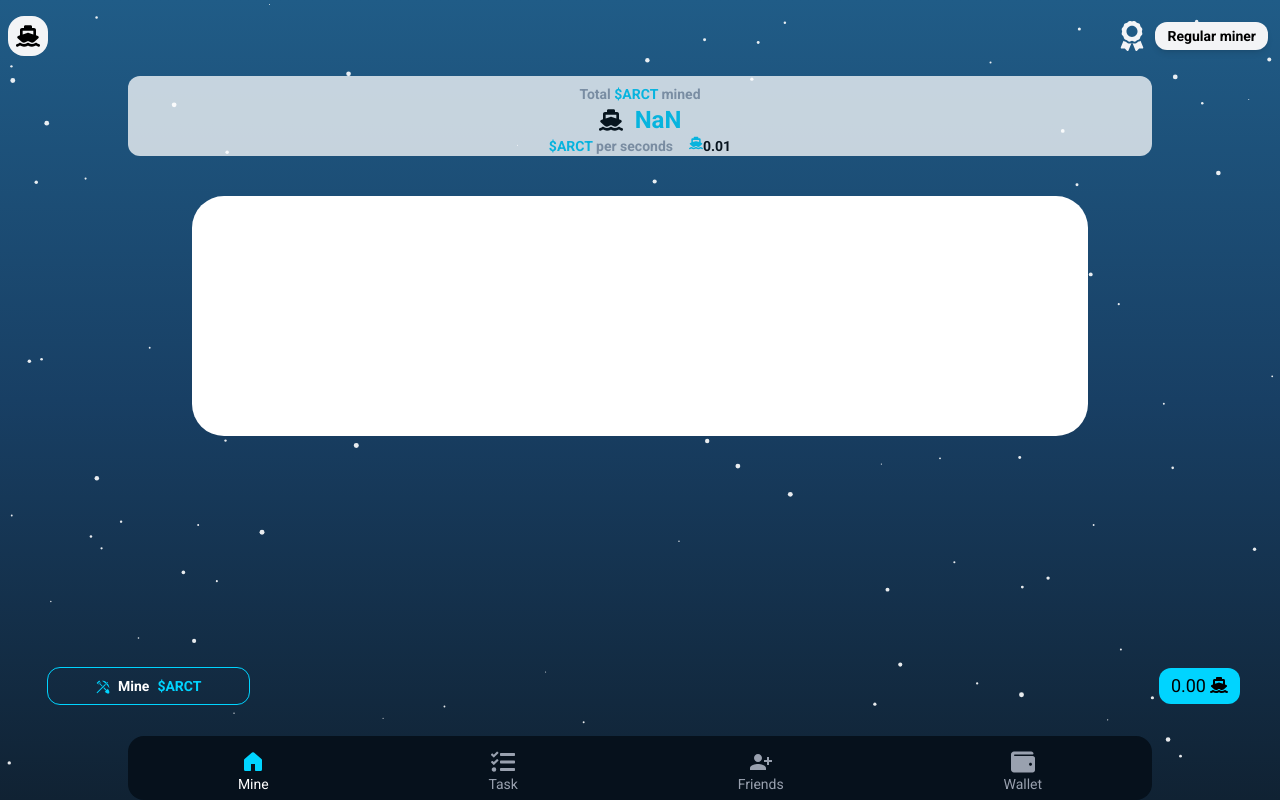
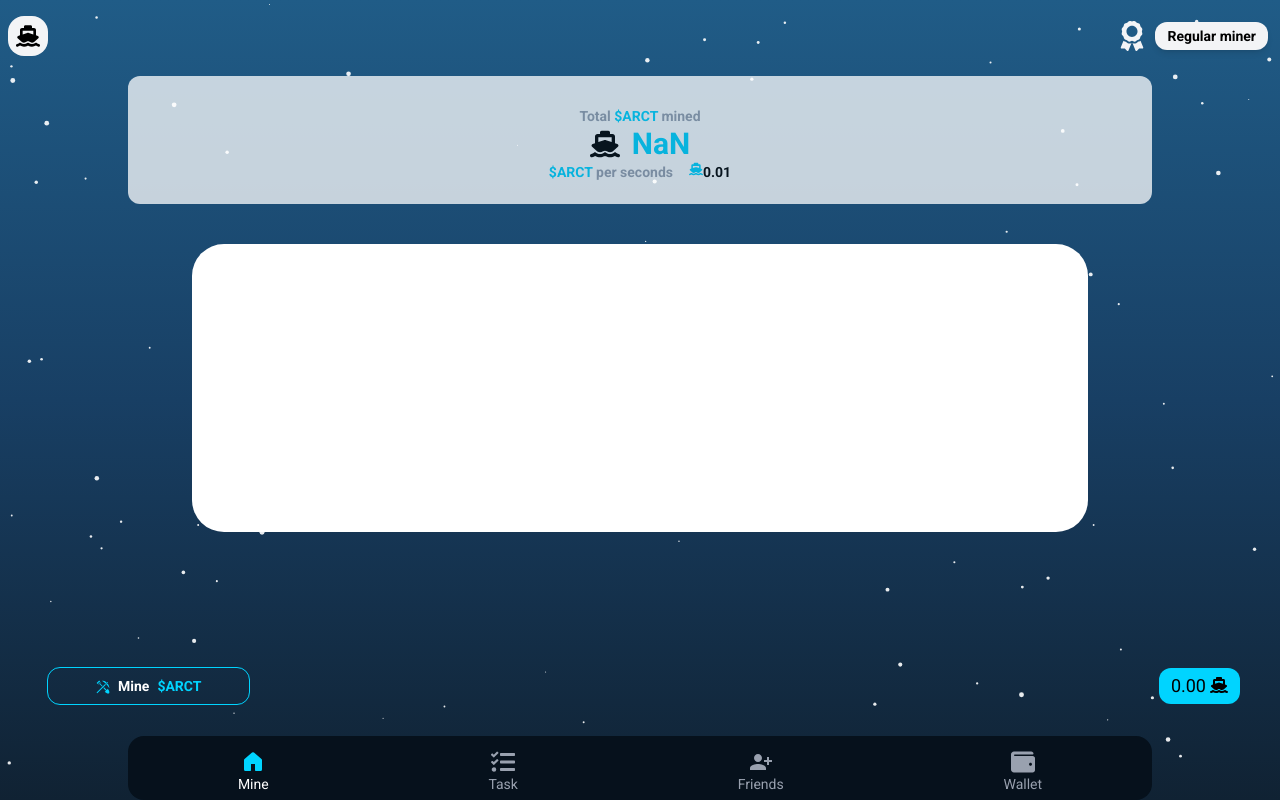
Before and after one commit to myconpeter/artcBot-frontend, a React (Vite) app: page /mine in a window 1280 px wide. Built offline with nearby package versions, Linux system fonts and the light colour scheme; no server answers.

Commit message:
hmmmm, increased the height

```diff
--- a/src/pages/Mine.jsx
+++ b/src/pages/Mine.jsx
@@ -110,13 +110,13 @@ const Mine = () => {
       </div>
 
       <div className='flex justify-center items-center mt-3 '>
-        <div className='w-[80%] bg-white opacity-75 h-20 rounded-xl text-black'>
+        <div className='w-[80%] flex flex-col items-center justify-center bg-white opacity-75 h-32 rounded-xl text-black'>
           <p className='text-sm text-center mt-2 font-semibold text-gray-400'>
             Total <span className='text-[#00D4FF] font-semibold'>${import.meta.env.VITE_SYMBOL}</span> mined
           </p>
           <div className='flex items-center justify-center gap-3'>
-            <FaShip className=' text-black text-2xl' />
-            <p className=' text-2xl font-semibold text-[#00D4FF]'>{allBalance}</p>
+            <FaShip className=' text-black text-3xl' />
+            <p className=' text-3xl font-semibold text-[#00D4FF]'>{allBalance}</p>
           </div>
 
           <div className='flex items-center justify-center'>
@@ -133,7 +133,7 @@ const Mine = () => {
       </div>
 
       <div className='flex justify-center mt-10 h-screen w-screen '>
-        <div className='h-60 w-[70%] bg-white rounded-4xl'></div>
+        <div className='h-72 w-[70%] bg-white rounded-4xl'></div>
       </div>
 
       <div className='mt-5 flex flex-col items-center  fixed bottom-14'>
```
